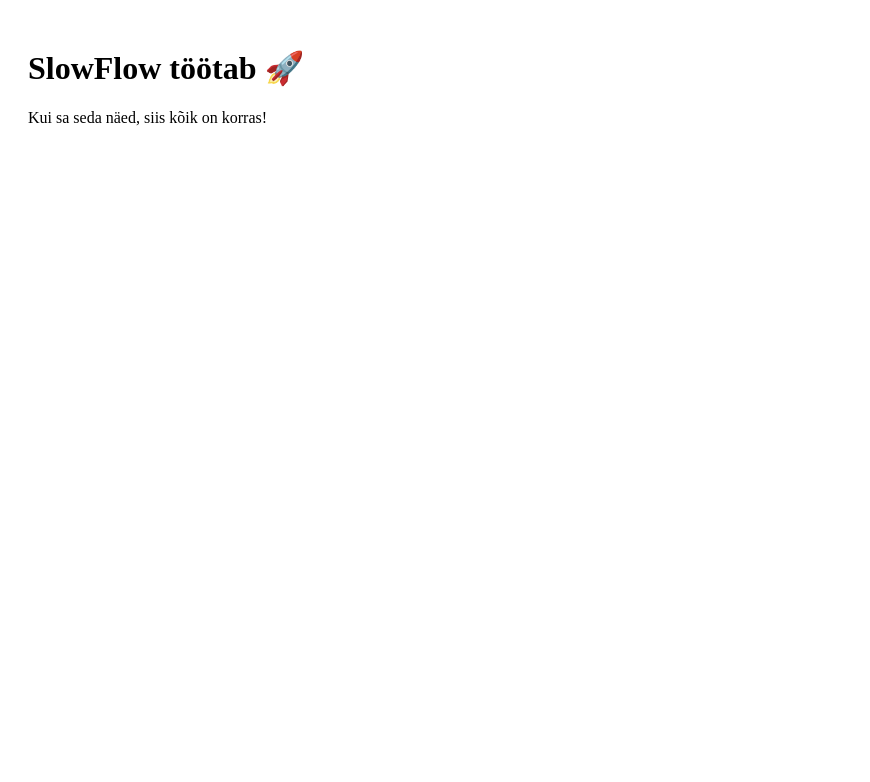
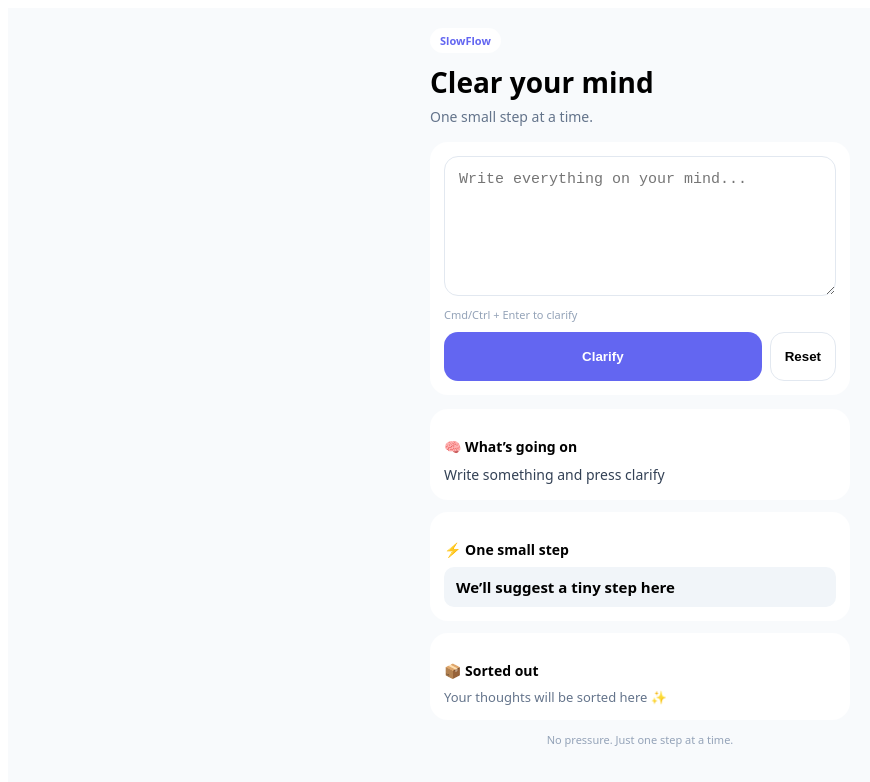
Before and after one commit to triinlitwintschik-boop/slowflow, a React (Create React App) app: page / in a window 1280 px wide. Shown: the top 782 px of the page, without its empty margins (0-870 px from the left). Built offline with nearby package versions, Linux system fonts and the light colour scheme.

Commit message:
Update App.js

```diff
--- a/src/App.js
+++ b/src/App.js
@@ -1,12 +1,334 @@
-import React from "react";
+import React, { useMemo, useState } from "react";
 
-function App() {
+export default function App() {
+  const [text, setText] = useState("");
+  const [result, setResult] = useState(null);
+  const [loading, setLoading] = useState(false);
+  const [error, setError] = useState("");
+
+  const act = useMemo(
+    () => result?.items?.filter((i) => i.category === "ACT") || [],
+    [result]
+  );
+
+  const notNow = useMemo(
+    () => result?.items?.filter((i) => i.category === "NOT_NOW") || [],
+    [result]
+  );
+
+  const letGo = useMemo(
+    () => result?.items?.filter((i) => i.category === "LET_GO") || [],
+    [result]
+  );
+
+  async function clarify() {
+    if (!text.trim()) {
+      setError("Please write a few thoughts first.");
+      return;
+    }
+
+    try {
+      setLoading(true);
+      setError("");
+
+      const res = await fetch(
+        "https://hook.eu1.make.com/2bqwckw10kfqiuv4j6w9r1rhrkyp47ac",
+        {
+          method: "POST",
+          headers: {
+            "Content-Type": "application/json"
+          },
+          body: JSON.stringify({ brainDump: text.trim() })
+        }
+      );
+
+      if (!res.ok) {
+        throw new Error(`Request failed: ${res.status}`);
+      }
+
+      const data = await res.json();
+      setResult(data);
+    } catch (err) {
+      console.error(err);
+      setError("Error: " + err.message);
+    } finally {
+      setLoading(false);
+    }
+  }
+
+  function resetAll() {
+    setText("");
+    setResult(null);
+    setError("");
+  }
+
+  function handleKeyDown(e) {
+    if ((e.metaKey || e.ctrlKey) && e.key === "Enter") {
+      clarify();
+    }
+  }
+
   return (
-    <div style={{ padding: 20 }}>
-      <h1>SlowFlow töötab 🚀</h1>
-      <p>Kui sa seda näed, siis kõik on korras!</p>
+    <div style={styles.page}>
+      <div style={styles.container}>
+        <div style={styles.hero}>
+          <div style={styles.badge}>SlowFlow</div>
+          <h1 style={styles.title}>Clear your mind</h1>
+          <p style={styles.subtitle}>One small step at a time.</p>
+        </div>
+
+        <div style={styles.inputCard}>
+          <textarea
+            placeholder="Write everything on your mind..."
+            value={text}
+            onChange={(e) => setText(e.target.value)}
+            onKeyDown={handleKeyDown}
+            style={styles.textarea}
+          />
+
+          <div style={styles.hint}>Cmd/Ctrl + Enter to clarify</div>
+
+          <div style={styles.buttonRow}>
+            <button
+              onClick={clarify}
+              disabled={loading}
+              style={{
+                ...styles.button,
+                opacity: loading ? 0.7 : 1,
+                cursor: loading ? "default" : "pointer"
+              }}
+            >
+              {loading ? "Sorting..." : "Clarify"}
+            </button>
+
+            <button
+              onClick={resetAll}
+              disabled={loading}
+              style={{
+                ...styles.resetButton,
+                opacity: loading ? 0.7 : 1,
+                cursor: loading ? "default" : "pointer"
+              }}
+            >
+              Reset
+            </button>
+          </div>
+        </div>
+
+        {error ? <div style={styles.errorCard}>{error}</div> : null}
+
+        <div style={styles.card}>
+          <h3 style={styles.cardTitle}>🧠 What’s going on</h3>
+          <p style={styles.text}>
+            {result?.summary || "Write something and press clarify"}
+          </p>
+        </div>
+
+        <div style={styles.card}>
+          <h3 style={styles.cardTitle}>⚡ One small step</h3>
+          <p style={styles.stepBox}>
+            {result?.next_step_under_5_min || "We’ll suggest a tiny step here"}
+          </p>
+        </div>
+
+        <div style={styles.card}>
+          <h3 style={styles.cardTitle}>📦 Sorted out</h3>
+
+          {act.length === 0 && notNow.length === 0 && letGo.length === 0 && (
+            <div style={styles.emptyText}>
+              Your thoughts will be sorted here ✨
+            </div>
+          )}
+
+          {act.length > 0 && (
+            <div style={styles.group}>
+              <h4 style={styles.groupTitle}>🚀 Do now</h4>
+              <div style={styles.list}>
+                {act.map((item, idx) => (
+                  <div key={idx} style={styles.item}>
+                    {item.text}
+                  </div>
+                ))}
+              </div>
+            </div>
+          )}
+
+          {notNow.length > 0 && (
+            <div style={styles.group}>
+              <h4 style={styles.groupTitle}>🕓 Not now</h4>
+              <div style={styles.list}>
+                {notNow.map((item, idx) => (
+                  <div key={idx} style={styles.itemSoft}>
+                    {item.text}
+                  </div>
+                ))}
+              </div>
+            </div>
+          )}
+
+          {letGo.length > 0 && (
+            <div style={styles.group}>
+              <h4 style={styles.groupTitle}>🧘 Let go</h4>
+              <div style={styles.list}>
+                {letGo.map((item, idx) => (
+                  <div key={idx} style={styles.itemCalm}>
+                    {item.text}
+                  </div>
+                ))}
+              </div>
+            </div>
+          )}
+        </div>
+
+        <div style={styles.footer}>No pressure. Just one step at a time.</div>
+      </div>
     </div>
   );
 }
 
-export default App;
+const styles = {
+  page: {
+    background: "#f8fafc",
+    minHeight: "100vh",
+    padding: "20px 12px 40px"
+  },
+  container: {
+    maxWidth: 420,
+    margin: "0 auto",
+    fontFamily: "system-ui, sans-serif"
+  },
+  hero: {
+    marginBottom: 16
+  },
+  badge: {
+    display: "inline-block",
+    padding: "5px 10px",
+    borderRadius: 999,
+    background: "#fff",
+    color: "#6366f1",
+    fontSize: 11,
+    fontWeight: 700,
+    marginBottom: 10
+  },
+  title: {
+    fontSize: 28,
+    fontWeight: 800,
+    margin: 0
+  },
+  subtitle: {
+    fontSize: 14,
+    color: "#64748b",
+    marginTop: 6
+  },
+  inputCard: {
+    background: "#fff",
+    padding: 14,
+    borderRadius: 18,
+    marginBottom: 14
+  },
+  textarea: {
+    width: "100%",
+    minHeight: 140,
+    padding: 14,
+    borderRadius: 14,
+    border: "1px solid #e2e8f0",
+    fontSize: 15,
+    boxSizing: "border-box",
+    resize: "vertical"
+  },
+  hint: {
+    fontSize: 11,
+    color: "#94a3b8",
+    marginTop: 6,
+    marginBottom: 10
+  },
+  buttonRow: {
+    display: "flex",
+    gap: 8
+  },
+  button: {
+    flex: 1,
+    padding: 16,
+    borderRadius: 14,
+    border: "none",
+    background: "#6366f1",
+    color: "white",
+    fontWeight: 700
+  },
+  resetButton: {
+    padding: "16px 14px",
+    borderRadius: 14,
+    border: "1px solid #e2e8f0",
+    background: "#fff",
+    fontWeight: 600
+  },
+  errorCard: {
+    background: "#fff1f2",
+    color: "#b91c1c",
+    padding: 12,
+    borderRadius: 12,
+    marginBottom: 12,
+    fontSize: 13
+  },
+  card: {
+    background: "#fff",
+    padding: 14,
+    borderRadius: 18,
+    marginBottom: 12
+  },
+  cardTitle: {
+    fontSize: 14,
+    marginBottom: 8
+  },
+  text: {
+    fontSize: 14,
+    color: "#334155",
+    margin: 0,
+    lineHeight: 1.6
+  },
+  emptyText: {
+    fontSize: 13,
+    color: "#64748b"
+  },
+  stepBox: {
+    fontSize: 15,
+    fontWeight: 600,
+    background: "#f1f5f9",
+    padding: "10px 12px",
+    borderRadius: 10,
+    margin: 0
+  },
+  group: {
+    marginTop: 10
+  },
+  groupTitle: {
+    fontSize: 13,
+    marginBottom: 6
+  },
+  list: {
+    display: "flex",
+    flexDirection: "column",
+    gap: 6
+  },
+  item: {
+    padding: "10px 12px",
+    borderRadius: 10,
+    background: "#f8fafc"
+  },
+  itemSoft: {
+    padding: "10px 12px",
+    borderRadius: 10,
+    background: "#fafafa"
+  },
+  itemCalm: {
+    padding: "10px 12px",
+    borderRadius: 10,
+    background: "#f0fdf4"
+  },
+  footer: {
+    textAlign: "center",
+    fontSize: 11,
+    color: "#94a3b8",
+    marginTop: 6
+  }
+};
```
